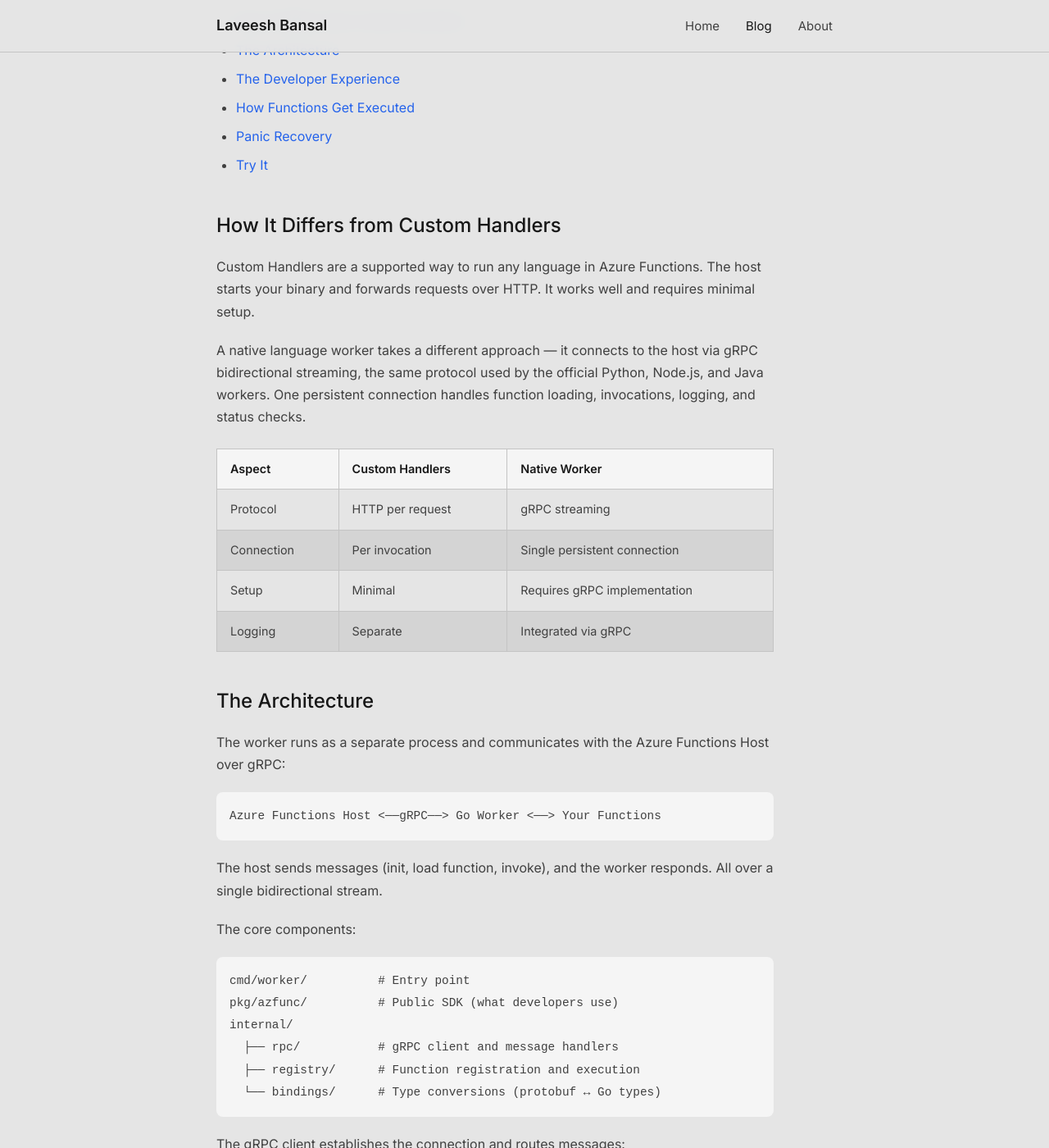
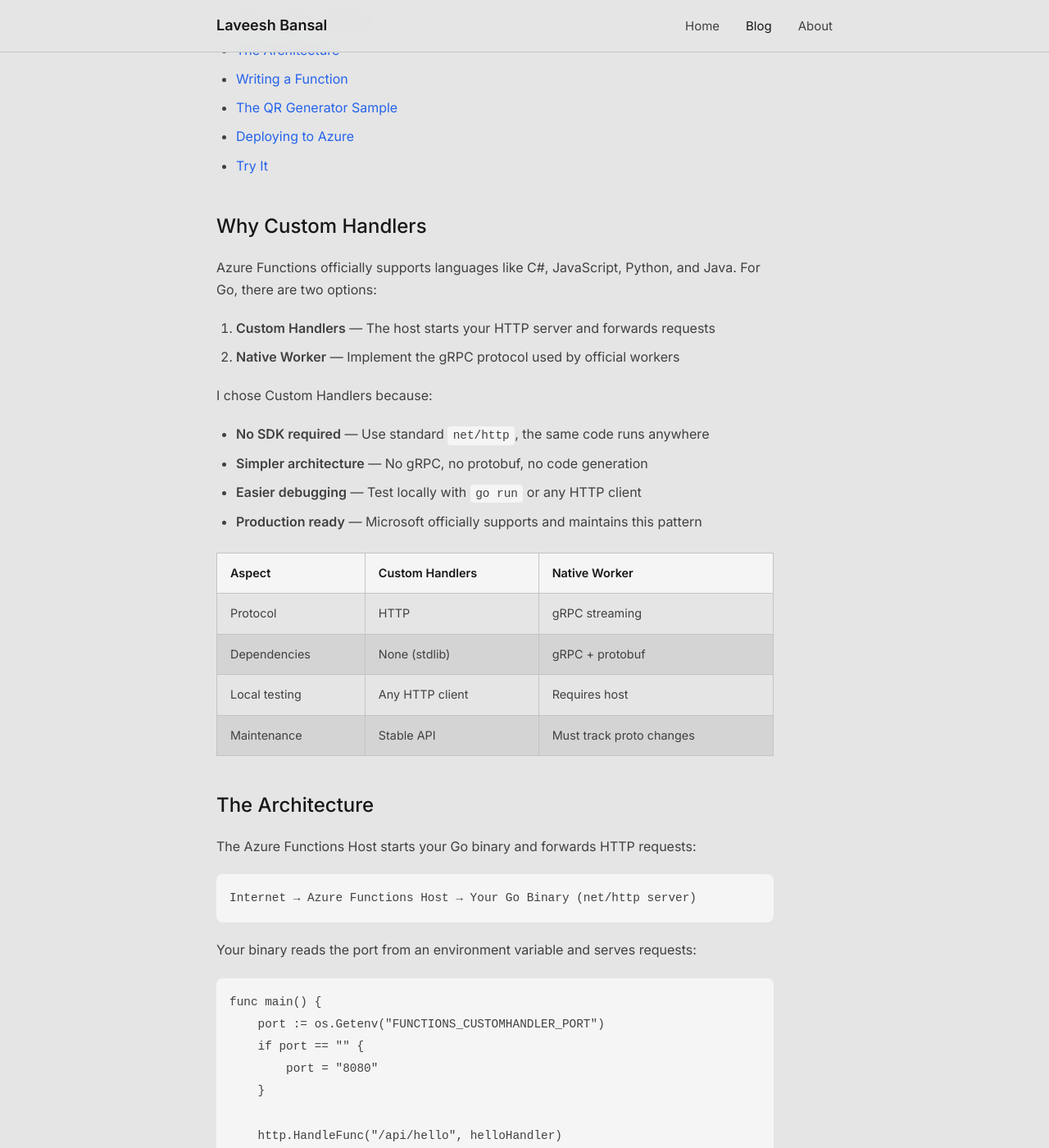
Before and after one commit to laveeshb/laveeshb.github.io, a Jekyll site: the page built from _posts/2025-12-25-azure-functions-go-worker.md, in a window 1280 px wide and 1400 px high, scrolled down 407 px. Shown: the whole window at 82% size. Built offline with Jekyll 4.4.1, drawn with Linux system fonts in a browser that asks for light colours; comment, search, counter and statistics services are not loaded; some of the changed text lies outside the part shown.

Commit message:
docs: Rewrite Go worker blog post for Custom Handler pattern

````diff
--- a/_posts/2025-12-25-azure-functions-go-worker.md
+++ b/_posts/2025-12-25-azure-functions-go-worker.md
@@ -1,196 +1,210 @@
 ---
 layout: post
-title: "Building a Native Go Worker for Azure Functions"
+title: "Building Azure Functions in Go with Custom Handlers"
 date: 2025-12-25
 order: 5
 categories: [azure]
-tags: [azure-functions, go, grpc, serverless]
-excerpt: "A native Go language worker that brings first-class Go support to Azure Functions via gRPC."
+tags: [azure-functions, go, serverless, custom-handlers]
+excerpt: "Write Azure Functions in Go using the Custom Handler pattern — no SDK required, just standard net/http."
 ---
 
-I built a <a href="https://github.com/laveeshb/azure-functions-go-worker" target="_blank">native Go worker</a> for <a href="https://learn.microsoft.com/azure/azure-functions/functions-overview" target="_blank">Azure Functions</a>. It's an out-of-process worker that speaks the same gRPC protocol as the official Python, Node.js, and Java workers.
+I built sample <a href="https://github.com/laveeshb/azure-functions-go-worker" target="_blank">Azure Functions in Go</a> using the <a href="https://learn.microsoft.com/azure/azure-functions/functions-custom-handlers" target="_blank">Custom Handler</a> pattern. No special SDK, no code generation — just standard Go with `net/http`.
 
-Here's how it works and why it matters.
+Here's how it works and why I chose this approach.
 
 **Contents:**
-- [How It Differs from Custom Handlers](#how-it-differs-from-custom-handlers)
+- [Why Custom Handlers](#why-custom-handlers)
 - [The Architecture](#the-architecture)
-- [The Developer Experience](#the-developer-experience)
-- [How Functions Get Executed](#how-functions-get-executed)
-- [Panic Recovery](#panic-recovery)
+- [Writing a Function](#writing-a-function)
+- [The QR Generator Sample](#the-qr-generator-sample)
+- [Deploying to Azure](#deploying-to-azure)
 - [Try It](#try-it)
 
-## How It Differs from Custom Handlers
+## Why Custom Handlers
 
-Custom Handlers are a supported way to run any language in Azure Functions. The host starts your binary and forwards requests over HTTP. It works well and requires minimal setup.
+Azure Functions officially supports languages like C#, JavaScript, Python, and Java. For Go, there are two options:
 
-A native language worker takes a different approach — it connects to the host via gRPC bidirectional streaming, the same protocol used by the official Python, Node.js, and Java workers. One persistent connection handles function loading, invocations, logging, and status checks.
+1. **Custom Handlers** — The host starts your HTTP server and forwards requests
+2. **Native Worker** — Implement the gRPC protocol used by official workers
+
+I chose Custom Handlers because:
+
+- **No SDK required** — Use standard `net/http`, the same code runs anywhere
+- **Simpler architecture** — No gRPC, no protobuf, no code generation
+- **Easier debugging** — Test locally with `go run` or any HTTP client
+- **Production ready** — Microsoft officially supports and maintains this pattern
 
 | Aspect | Custom Handlers | Native Worker |
 |--------|-----------------|---------------|
-| Protocol | HTTP per request | gRPC streaming |
-| Connection | Per invocation | Single persistent connection |
-| Setup | Minimal | Requires gRPC implementation |
-| Logging | Separate | Integrated via gRPC |
+| Protocol | HTTP | gRPC streaming |
+| Dependencies | None (stdlib) | gRPC + protobuf |
+| Local testing | Any HTTP client | Requires host |
+| Maintenance | Stable API | Must track proto changes |
 
 ## The Architecture
 
-The worker runs as a separate process and communicates with the Azure Functions Host over gRPC:
+The Azure Functions Host starts your Go binary and forwards HTTP requests:
 
 ```
-Azure Functions Host <──gRPC──> Go Worker <──> Your Functions
+Internet → Azure Functions Host → Your Go Binary (net/http server)
 ```
 
-The host sends messages (init, load function, invoke), and the worker responds. All over a single bidirectional stream.
-
-The core components:
-
-```
-cmd/worker/          # Entry point
-pkg/azfunc/          # Public SDK (what developers use)
-internal/
-  ├── rpc/           # gRPC client and message handlers
-  ├── registry/      # Function registration and execution
-  └── bindings/      # Type conversions (protobuf ↔ Go types)
-```
-
-The gRPC client establishes the connection and routes messages:
+Your binary reads the port from an environment variable and serves requests:
 
 ```go
-func (c *Client) processMessages(stream rpc.FunctionRpc_EventStreamClient) error {
-    for {
-        msg, err := stream.Recv()
-        if err != nil {
-            return err
-        }
+func main() {
+    port := os.Getenv("FUNCTIONS_CUSTOMHANDLER_PORT")
+    if port == "" {
+        port = "8080"
+    }
 
-        var response *rpc.StreamingMessage
-        switch content := msg.Content.(type) {
-        case *rpc.StreamingMessage_WorkerInitRequest:
-            response = c.handlers.HandleWorkerInit(msg.RequestId, content.WorkerInitRequest)
-        case *rpc.StreamingMessage_FunctionLoadRequest:
-            response = c.handlers.HandleFunctionLoad(msg.RequestId, content.FunctionLoadRequest)
-        case *rpc.StreamingMessage_InvocationRequest:
-            response = c.handlers.HandleInvocation(msg.RequestId, content.InvocationRequest)
-        }
+    http.HandleFunc("/api/hello", helloHandler)
+    http.HandleFunc("/api/health", healthHandler)
 
-        if response != nil {
-            stream.Send(response)
-        }
-    }
+    log.Printf("Starting server on port %s", port)
+    log.Fatal(http.ListenAndServe(":"+port, nil))
 }
 ```
 
-## The Developer Experience
+The `host.json` tells Azure Functions to use your binary as a Custom Handler:
 
-Writing a function looks like this:
+```json
+{
+  "version": "2.0",
+  "customHandler": {
+    "description": {
+      "defaultExecutablePath": "handler"
+    },
+    "enableForwardingHttpRequest": true
+  }
+}
+```
+
+With `enableForwardingHttpRequest: true`, the host passes through HTTP requests directly — your Go code sees standard `http.Request` and `http.ResponseWriter`.
+
+## Writing a Function
+
+A simple hello function:
 
 ```go
-package main
-
-import (
-    "github.com/laveeshb/azure-functions-go-worker/pkg/azfunc"
-)
-
-func init() {
-    azfunc.RegisterHttpFunction("hello", helloHandler)
-}
-
-func helloHandler(ctx *azfunc.Context, req *azfunc.HttpRequest) (*azfunc.HttpResponse, error) {
-    name := req.Query.Get("name")
+func helloHandler(w http.ResponseWriter, r *http.Request) {
+    name := r.URL.Query().Get("name")
     if name == "" {
         name = "World"
     }
 
-    ctx.Log("Processing request for: %s", name)
+    response := map[string]string{
+        "message": fmt.Sprintf("Hello, %s!", name),
+    }
 
-    return azfunc.OK(map[string]string{
-        "message": "Hello, " + name + "!",
-    }), nil
-}
-
-func main() {
-    azfunc.Start()
+    w.Header().Set("Content-Type", "application/json")
+    json.NewEncoder(w).Encode(response)
 }
 ```
 
-Functions register themselves in `init()`, which runs before `main()`. The SDK hides all the gRPC and protobuf complexity — developers work with familiar Go types.
+Each function needs a `function.json` that defines its trigger:
 
-Helper functions make common responses concise:
-
-```go
-return azfunc.OK(data)                    // 200
-return azfunc.Created(data)               // 201
-return azfunc.BadRequest("invalid input") // 400
-return azfunc.NotFound("not found")       // 404
-return azfunc.InternalServerError(err)    // 500
-```
-
-## How Functions Get Executed
-
-When the host invokes a function:
-
-1. Host sends `InvocationRequest` with trigger data
-2. Worker looks up the registered handler
-3. Bindings convert protobuf `TypedData` to Go types
-4. Handler executes with panic recovery
-5. Response converts back to protobuf
-6. Worker sends `InvocationResponse`
-
-The registry handles lookup and execution:
-
-```go
-func (r *Registry) Execute(functionID string, req *rpc.InvocationRequest) *rpc.InvocationResponse {
-    r.mu.RLock()
-    entry, exists := r.functions[functionID]
-    r.mu.RUnlock()
-
-    if !exists {
-        return errorResponse(req.InvocationId, "function not found")
+```json
+{
+  "bindings": [
+    {
+      "authLevel": "anonymous",
+      "type": "httpTrigger",
+      "direction": "in",
+      "name": "req",
+      "methods": ["get", "post"],
+      "route": "hello"
+    },
+    {
+      "type": "http",
+      "direction": "out",
+      "name": "$return"
     }
-
-    // Execute with panic recovery
-    result, err := r.executeWithRecovery(entry, req)
-    if err != nil {
-        return errorResponse(req.InvocationId, err.Error())
-    }
-
-    return successResponse(req.InvocationId, result)
+  ]
 }
 ```
 
-## Panic Recovery
+That's it. Standard Go HTTP handlers, standard JSON responses.
 
-Go panics shouldn't crash the worker. Each invocation is wrapped:
+## The QR Generator Sample
+
+The repo includes a complete QR code generator with a web UI:
 
 ```go
-func (r *Registry) executeWithRecovery(entry *functionEntry, req *rpc.InvocationRequest) (result interface{}, err error) {
-    defer func() {
-        if rec := recover(); rec != nil {
-            stack := debug.Stack()
-            err = fmt.Errorf("panic: %v\n%s", rec, stack)
-        }
-    }()
+func handleGenerate(w http.ResponseWriter, r *http.Request) {
+    if r.Method == http.MethodGet {
+        // Serve the web UI
+        w.Header().Set("Content-Type", "text/html")
+        fmt.Fprint(w, landingPageHTML)
+        return
+    }
 
-    return entry.handler(ctx, httpReq)
+    // POST: Generate QR code
+    var req GenerateRequest
+    json.NewDecoder(r.Body).Decode(&req)
+
+    png, _ := qrcode.Encode(req.Content, qrcode.Medium, req.Size)
+
+    json.NewEncoder(w).Encode(GenerateResponse{
+        Image:   base64.StdEncoding.EncodeToString(png),
+        Content: req.Content,
+        Size:    req.Size,
+    })
 }
 ```
 
-A panic in one function returns an error response for that invocation. The worker continues handling other requests.
+The web UI lets users enter text and see the generated QR code:
+
+- `GET /generate` — Interactive web page
+- `POST /generate` — API returns base64-encoded PNG
+- `GET /health` — Health check endpoint
+
+## Deploying to Azure
+
+Each sample includes deployment scripts. For the QR generator:
+
+```bash
+cd samples/qr-generator
+
+# Deploy to Azure (creates everything: resource group, storage, function app)
+./deploy.sh -g my-resource-group -l westus2
+
+# Or on Windows
+.\deploy.ps1 -ResourceGroupName my-resource-group -Location westus2
+```
+
+The script:
+1. Cross-compiles to Linux (`GOOS=linux GOARCH=amd64`)
+2. Creates Azure resources (resource group, storage account, function app)
+3. Deploys with `func azure functionapp publish`
+
+For local development:
+
+```bash
+# Build
+go build -o handler .
+
+# Run with Azure Functions Core Tools
+func start
+```
 
 ## Try It
 
-The <a href="https://github.com/laveeshb/azure-functions-go-worker/tree/main/samples/hello-world" target="_blank">hello-world sample</a> includes deployment scripts for Azure. Works on Windows, Mac, or Linux — the scripts cross-compile to Linux for Azure.
+Clone the repo and try the samples:
 
 ```bash
 git clone https://github.com/laveeshb/azure-functions-go-worker.git
-cd azure-functions-go-worker/samples/hello-world
+cd azure-functions-go-worker
 
-# Deploy to Azure (creates resource group, storage, function app)
-./deploy.sh
+# Hello World - basic HTTP function
+cd samples/hello-world/src
+go build -o handler .
+func start
 
-# Or run locally with Azure Functions Core Tools
+# QR Generator - web UI + API
+cd samples/qr-generator
+go build -o handler .
 func start
 ```
 
-The code is on <a href="https://github.com/laveeshb/azure-functions-go-worker" target="_blank">GitHub</a>. Currently supports HTTP triggers, with Timer and Queue triggers on the roadmap.
+The code is on <a href="https://github.com/laveeshb/azure-functions-go-worker" target="_blank">GitHub</a>. The Custom Handler pattern works with any language — the same approach works for Rust, Swift, or anything that can serve HTTP.
````
